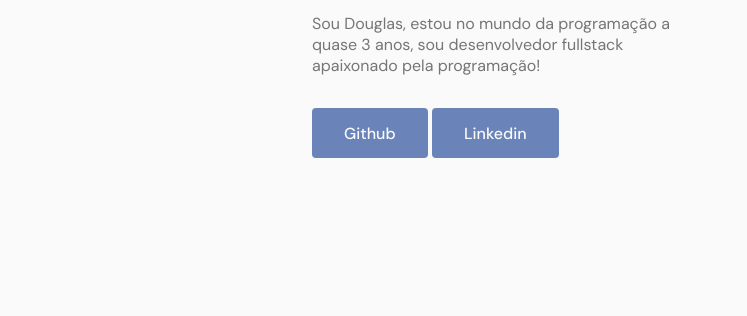
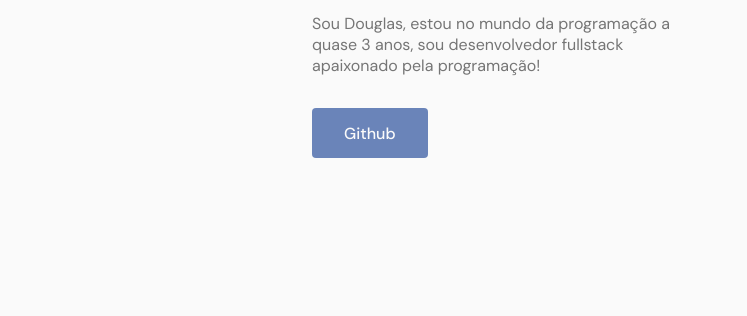
Before and after one commit to DouglasSoares16/portfolio, a plain HTML site: page index.html in a window 1280 px wide. Shown: the part 325-641 px from the top of the page, 0-747 px from the left. Drawn offline with Linux system fonts and the light colour scheme; files whose address does not match are found by name.

Commit message:
Update index.html

```diff
--- a/index.html
+++ b/index.html
@@ -52,8 +52,6 @@
 						programação!</p>
 
 					<a class="button" href="https://github.com/DouglasSoares16" target="_blank">Github</a>
-					<a class="button" href="https://www.linkedin.com/in/douglas-soares-da-silva-741417219"
-						target="_blank">Linkedin</a>
 				</div>
 			</div>
 
```
